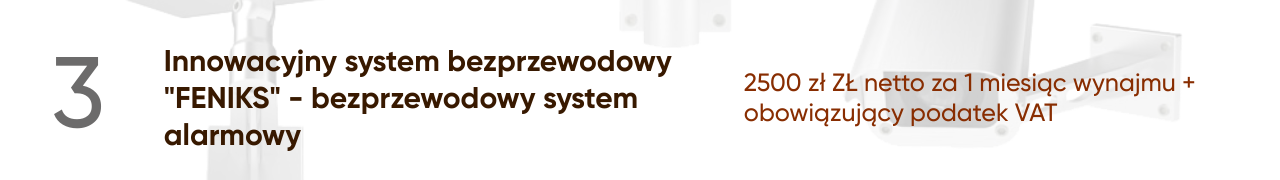
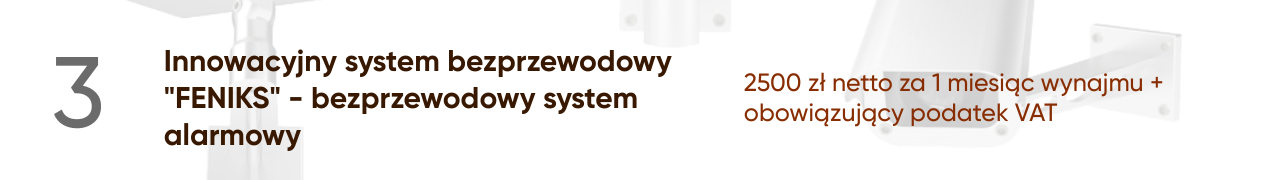
Before and after one commit to Alex0lcius/Imperio, a plain HTML site: page Cennik.html in a window 1280 px wide. Shown: the part 594-774 px from the top of the page. Drawn offline with Linux system fonts and the light colour scheme.

Commit message:
Cennik.html

```diff
--- a/Cennik.html
+++ b/Cennik.html
@@ -47,7 +47,7 @@
 						<div class="oferta-item item-three">
 							<div class="number">3</div>
 							<div class="oferta-item-title"> Innowacyjny system bezprzewodowy "FENIKS" - bezprzewodowy system alarmowy </div>
-							<div class="oferta-item-text"> 2500 zł ZŁ netto za 1 miesiąc wynajmu + obowiązujący podatek VAT </div>
+							<div class="oferta-item-text"> 2500 zł netto za 1 miesiąc wynajmu + obowiązujący podatek VAT </div>
 						</div>
 					</div>
 				</div>
```
